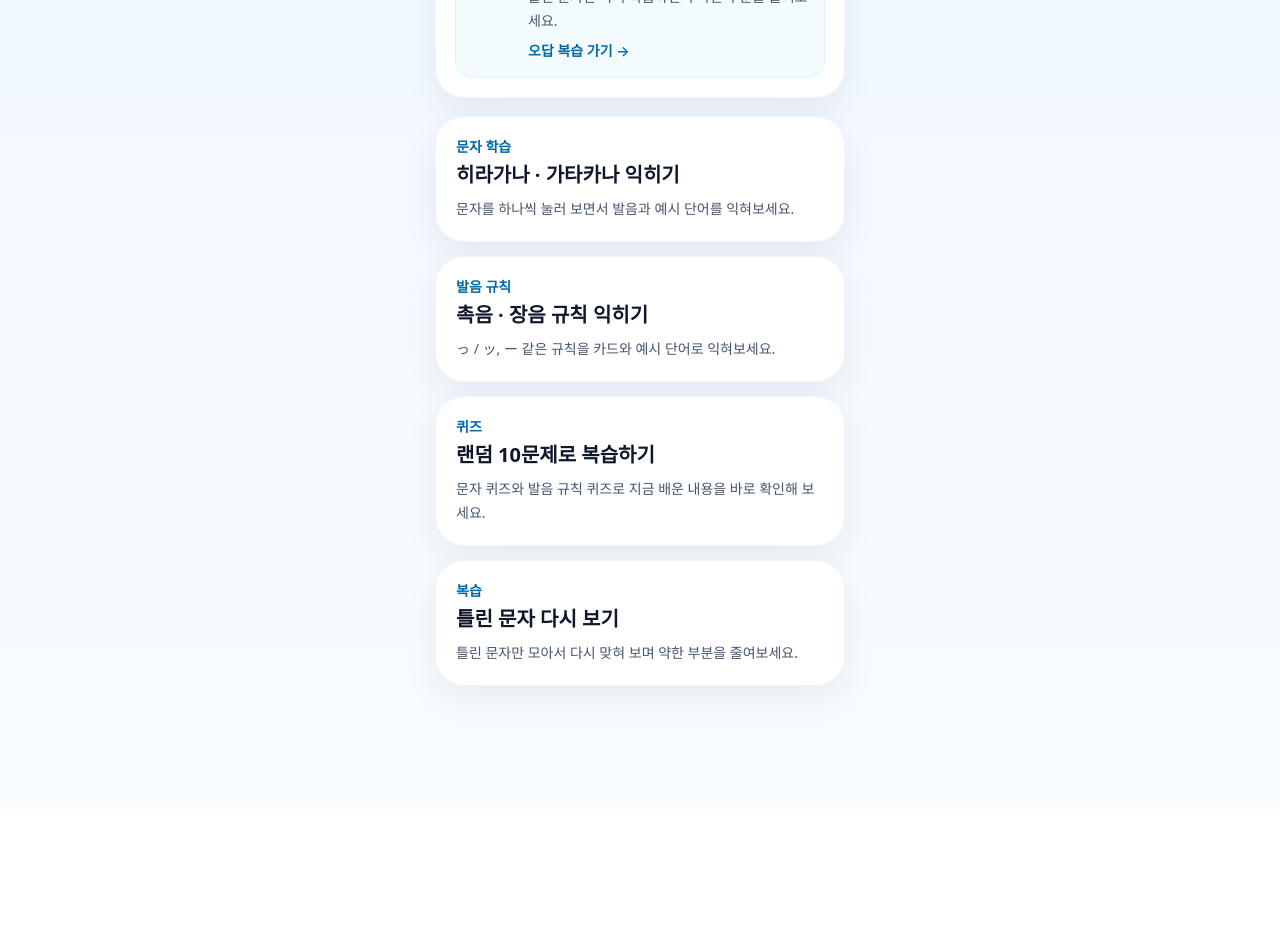
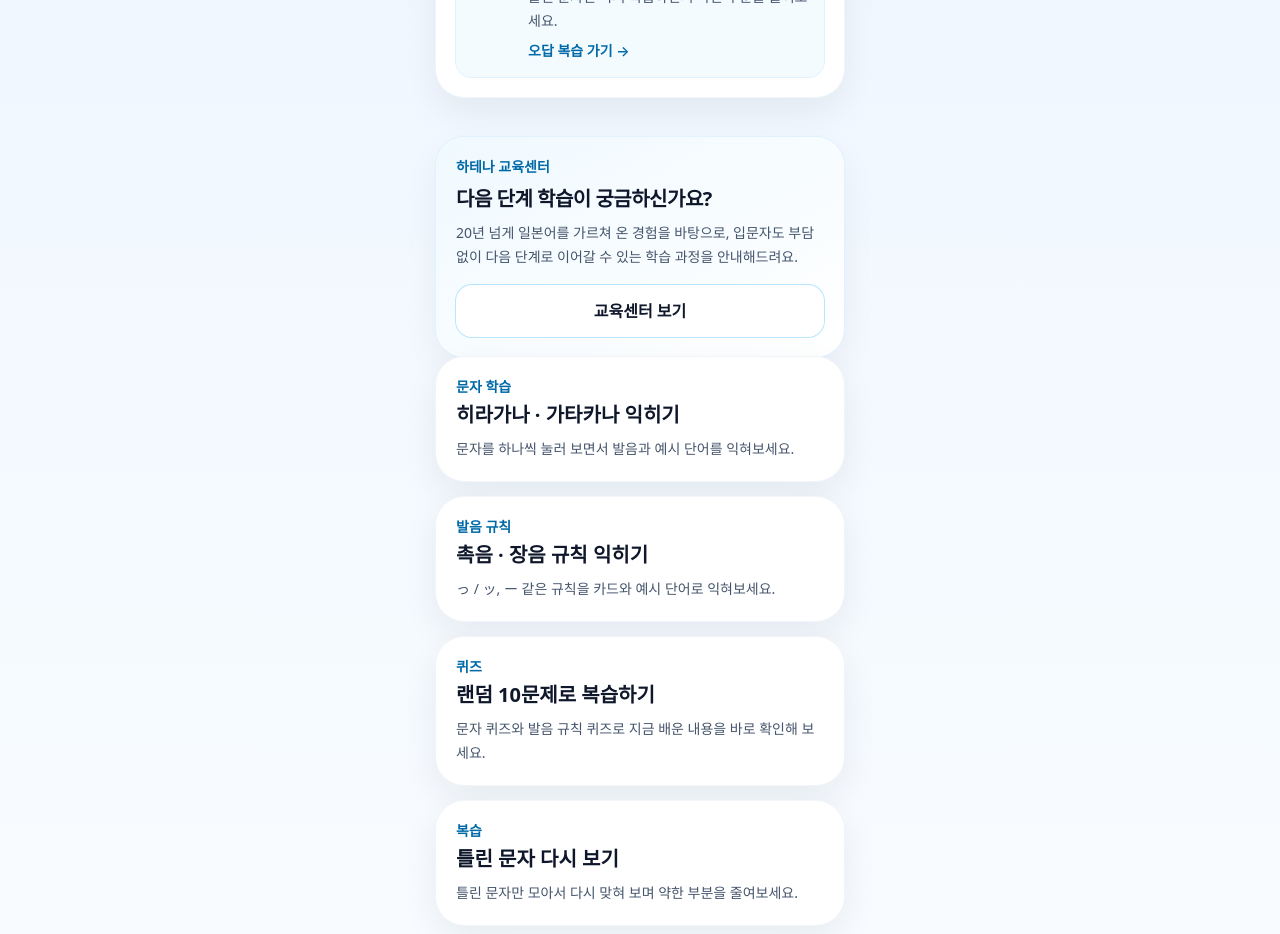
Before and after one commit to hotena0727/kana, a Next.js app: page / in a window 1280 px wide. Shown: the part 1280-2214 px from the top of the page. Before the commit the page ends 2089 px from the top, so only its background shows below. Built offline with nearby package versions, Linux system fonts and the light colour scheme.

Commit message:
Show home promo card below learning steps

```diff
--- a/app/page.tsx
+++ b/app/page.tsx
@@ -191,6 +191,8 @@ export default function HomePage() {
           </div>
         </div>
 
+        <HomeCenterPromoCard />
+
         <div className="grid gap-4">
           <Link
             href="/letters"
```
